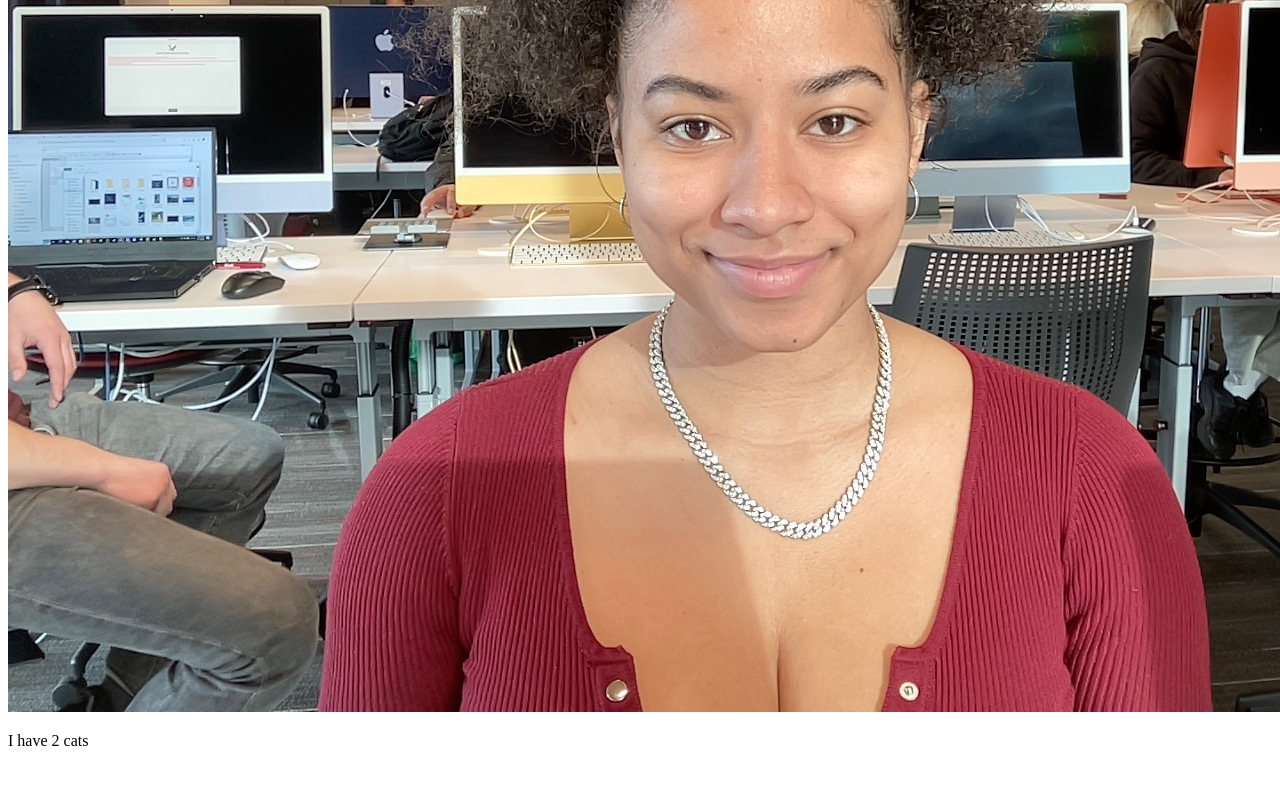
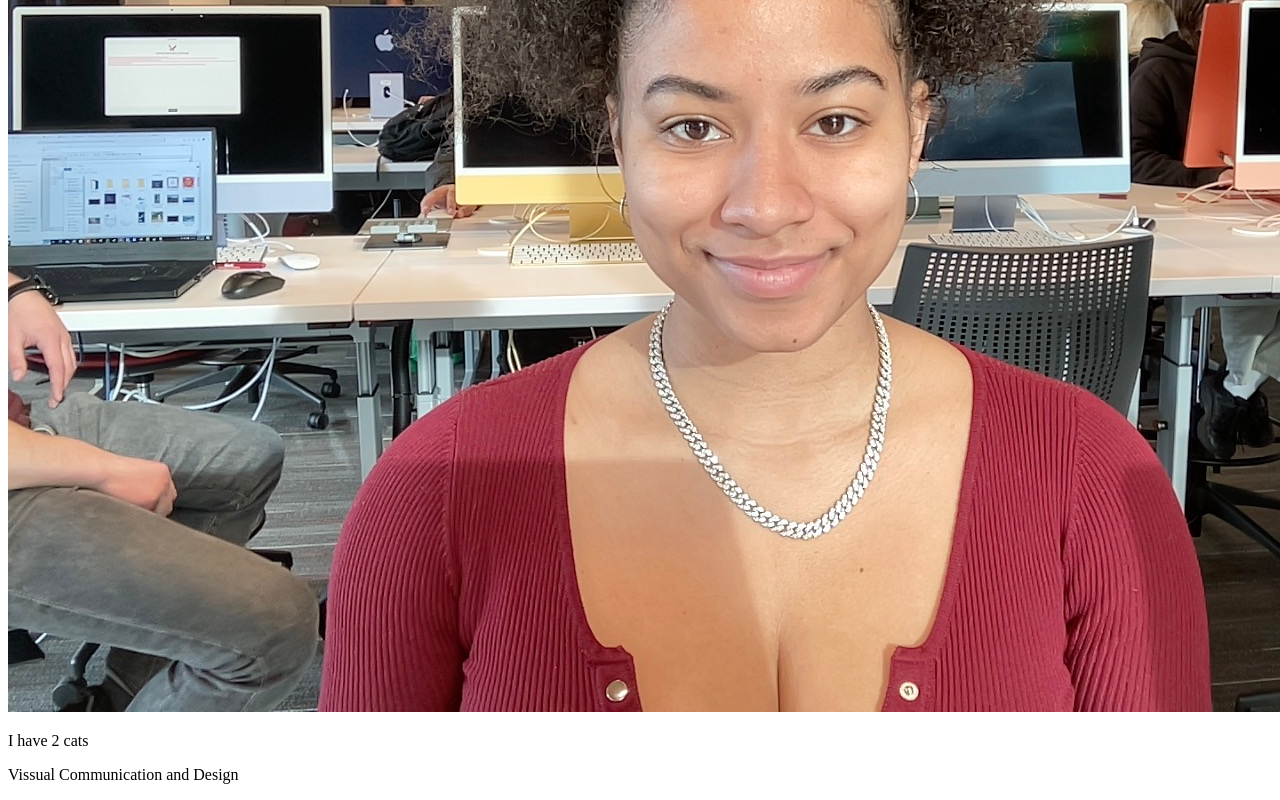
Before and after one commit to Adina29/adina29.github.io, a plain HTML site: page index.html in a window 1280 px wide. Shown: the part 328-1128 px from the top of the page. Before the commit the page ends 1094 px from the top, so only its background shows below. Drawn offline with Linux system fonts and the light colour scheme.

Commit message:
Added Major

```diff
--- a/index.html
+++ b/index.html
@@ -12,5 +12,6 @@
     <img src="me.jpg" alt="Adina Burrow">
 
     <p>I  have 2 cats</p>
+    <p>Vissual Communication and Design</p>
 </body>
 </html>
```
